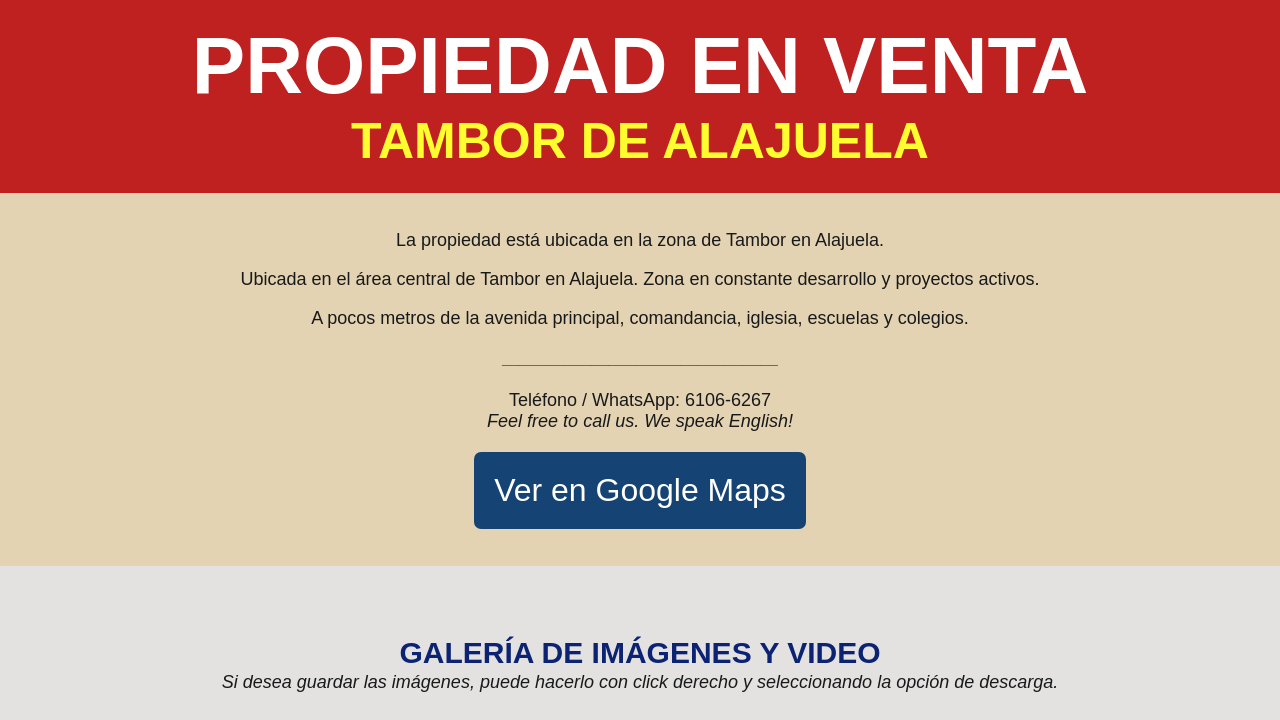
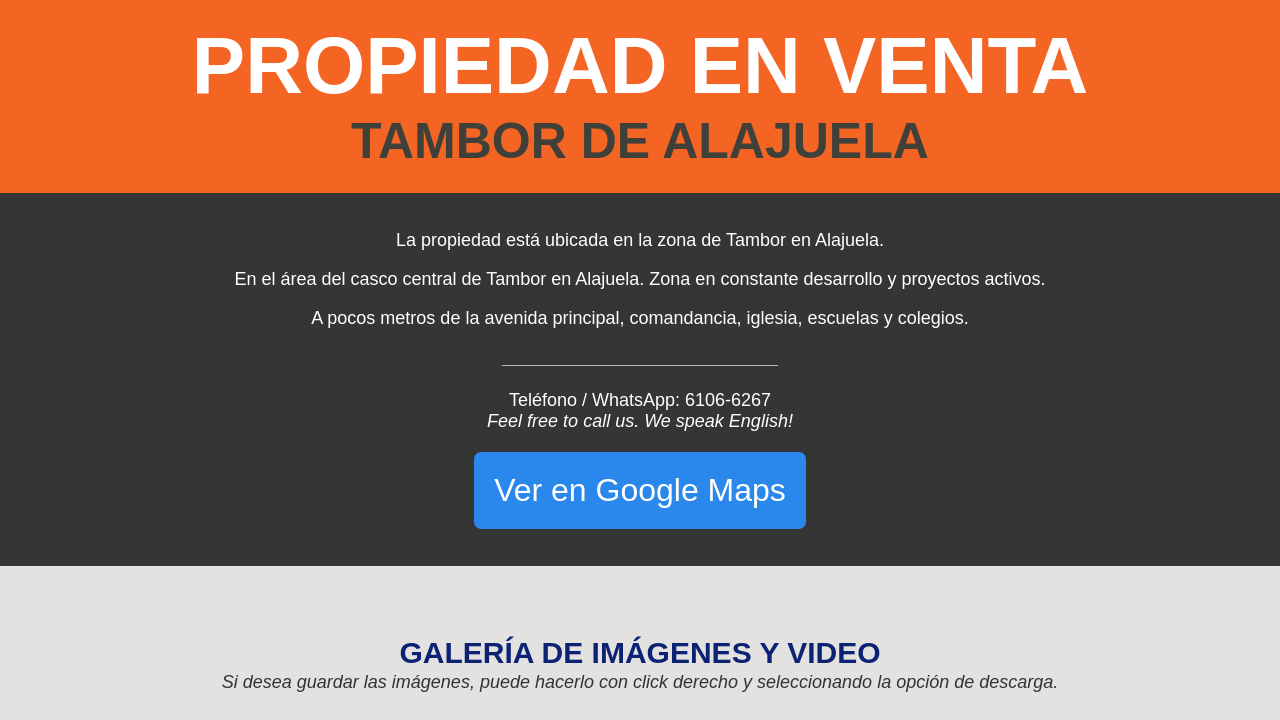
Before and after one commit to joelsancheznunez/lotetambor, a plain HTML site: page index.html in a window 1280 px wide. Shown: the top 720 px of the page. Drawn offline with Linux system fonts and the light colour scheme; grey boxes are pictures that could not be loaded.

Commit message:
minor updates

```diff
--- a/index.html
+++ b/index.html
@@ -16,7 +16,7 @@
 
 <section class="descripcion">
     <p>La propiedad está ubicada en la zona de Tambor en Alajuela.</p><br>
-    <p>Ubicada en el área central de Tambor en Alajuela. Zona en constante desarrollo y proyectos activos.</p><br>
+    <p>En el área del casco central de Tambor en Alajuela. Zona en constante desarrollo y proyectos activos.</p><br>
     <p>A pocos metros de la avenida principal, comandancia, iglesia, escuelas y colegios.</p>
     <h4><strong>_______________________________</strong></h4>
           <p>Teléfono / WhatsApp: 6106-6267</p>
@@ -27,7 +27,7 @@
 </section>
 
 <h3 class="galeria_titulo">GALERÍA DE IMÁGENES Y VIDEO</h3>
-<p><i>Si desea guardar las imágenes, puede hacerlo con click derecho y seleccionando la opción de descarga.</i></p>
+<p class="guardar"><i>Si desea guardar las imágenes, puede hacerlo con click derecho y seleccionando la opción de descarga.</i></p>
 <section class="gallery">
   <img src="images/Frente.JPEG" alt="Frente" onclick="openModal('images/Frente.JPEG')">
   <img src="images/Frente 1.JPEG" alt="Frente 1" onclick="openModal('images/Frente 1.JPEG')">
--- a/styles.css
+++ b/styles.css
@@ -12,12 +12,16 @@ h1 {
 
 h2 {
     font-size: 50px;
-    color: #fffc2f;
+    color: #40403b;
+}
+
+h4 {
+  color: #ffffff;
 }
 
 .descripcion {
  padding: 37px;
- background-color: #e4d3b2;
+ background-color: #353535ff;
  text-align: center; /* Centrar el contenido */
 
 }
@@ -25,7 +29,7 @@ h2 {
 p {
     text-align: center; /* Centrar el texto */
     font-size: large;    /* Tamaño de fuente (puedes ajustarlo según tus preferencias) */
-    color: #18191a;        /* Color del texto (puedes ajustarlo según tus preferencias) */
+    color: #ffffff;        /* Color del texto (puedes ajustarlo según tus preferencias) */
 }
 
 /* Estilo para el botón de Google Maps */
@@ -33,7 +37,7 @@ p {
     display: inline-block;
     padding: 20px;
     font-size: xx-large;
-    background-color: #154374; /* Color de fondo azul (puedes ajustarlo según tus preferencias) */
+    background-color: #2a87ec; /* Color de fondo azul (puedes ajustarlo según tus preferencias) */
     color: #fff;
     text-decoration: none;
     border-radius: 7px;
@@ -42,9 +46,8 @@ p {
   }
 
   .google-maps-button:hover {
-    background-color: #209ec4; /* Color más oscuro al pasar el cursor */
+    background-color: #65bad4; /* Color más oscuro al pasar el cursor */
   }
-
 
 /* Estilo para centrar el título de la galería */
 .galeria_titulo {
@@ -54,7 +57,6 @@ p {
     font-size: 30px;    /* Tamaño de fuente (puedes ajustarlo según tus preferencias) */
     color: #0c2373;        /* Color del texto (puedes ajustarlo según tus preferencias) */
   }
-
 
   /* Estilos básicos de la página */
   body {
@@ -66,7 +68,7 @@ p {
     padding: 20px;
     padding-bottom: 5px;
     text-align: center;
-    background-color: #ba0404de;
+    background-color: #f46524;
     box-shadow: 0 0 10px rgba(0, 0, 0, 0.2);
   }
 
@@ -184,3 +186,7 @@ p {
   color: #ffffff;
   font-size: xx-large;
 }
+
+.guardar {
+  color: #333;
+}
```
